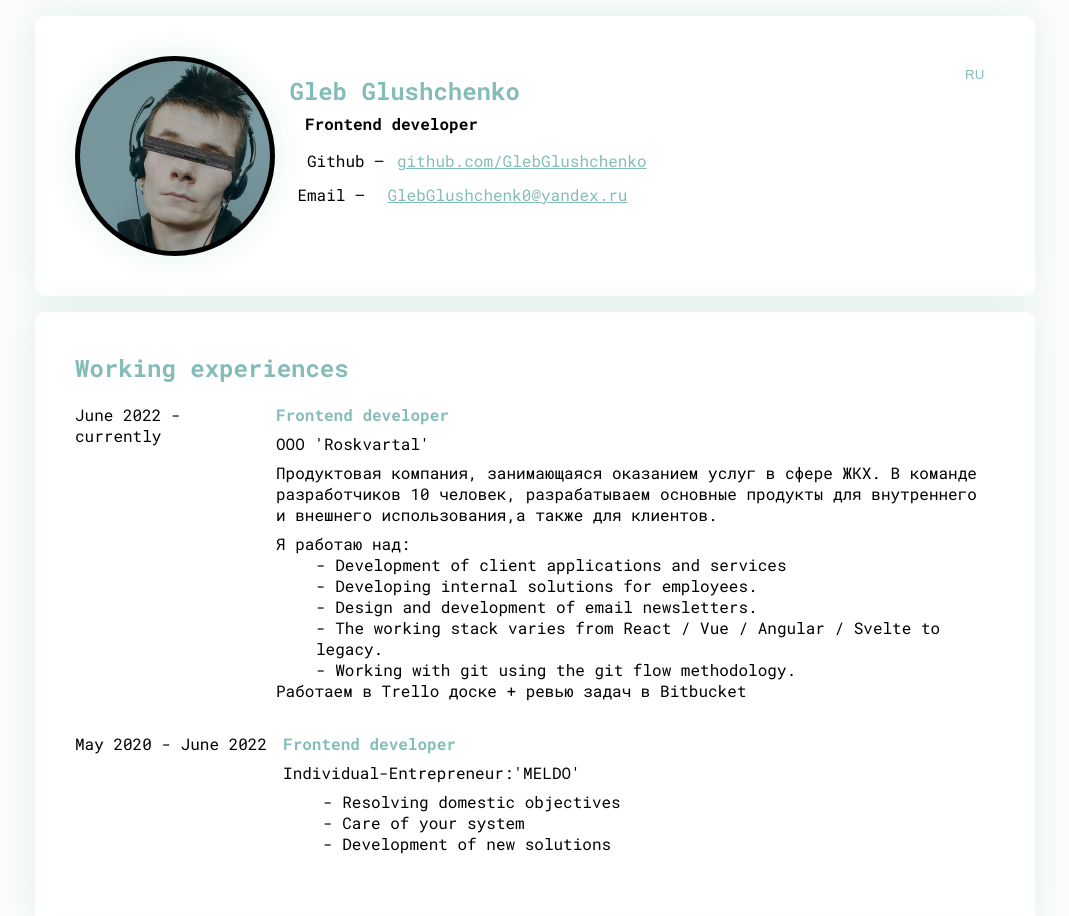
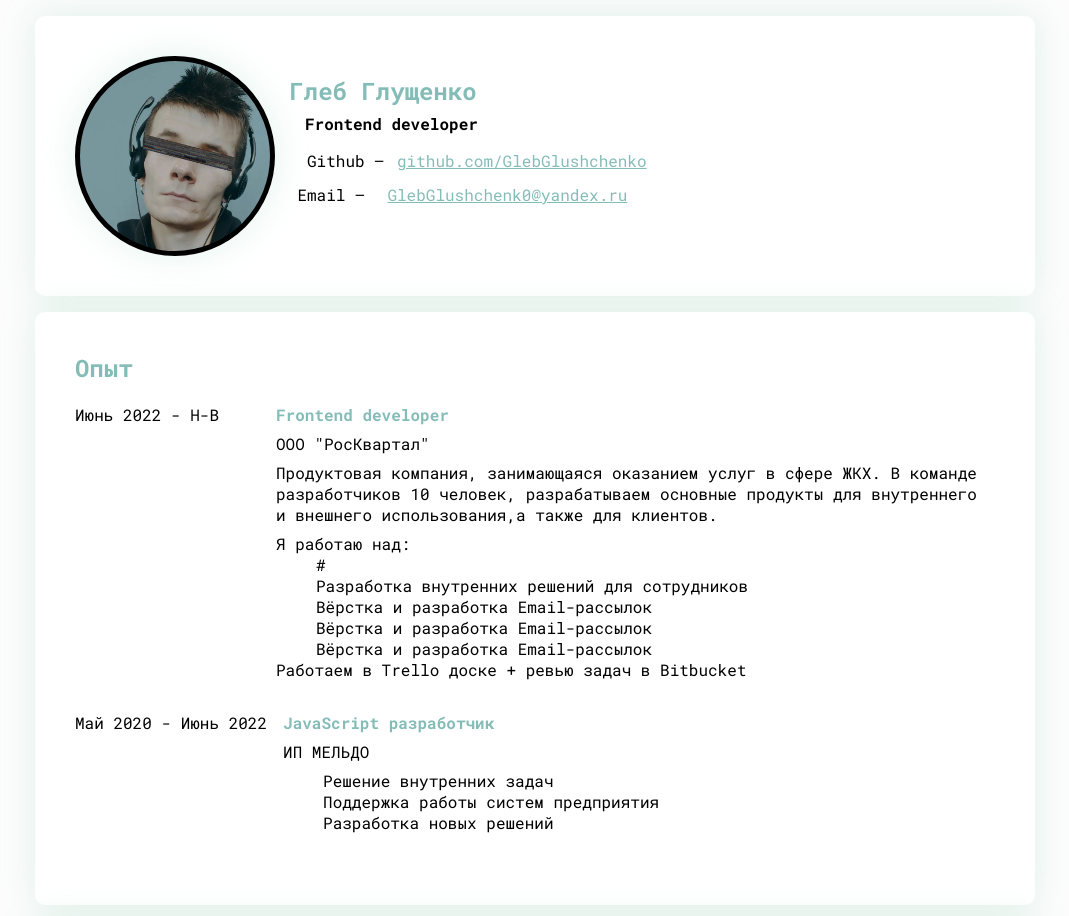
Before and after one commit to GlebGlushchenko/CV, a plain HTML site: page index.html in a window 1280 px wide. Shown: the top 916 px of the page, without its empty margins (105-1174 px from the left). Drawn offline with Linux system fonts and the light colour scheme.

Commit message:
feat: первые наработки по отпилу двух языков

```diff
--- a/index.html
+++ b/index.html
@@ -45,10 +45,6 @@
             </div>
           </div>
         </div>
-        <div>
-          <button class="header-switch-btn" id="en" onclick="changeLang(en);">EN </button>
-          <button class="header-switch-btn" id="ru" onclick="changeLang(ru);">RU</button>
-        </div>
       </header>
     </section>
 
@@ -60,9 +56,9 @@
           <span id="date_3">Июнь</span> 2022 - <span id="date_4">Н-В</span>
         </div>
         <div class="experience__description">
-          <div id="developer_2" class="experience__name">Фронтендер</div>
+          <div id="developer_2" class="experience__name">Frontend developer</div>
           <p class="company__name" id="individual_2">ООО "РосКвартал"</p>
-          <p class="company__name" id="about_company">#</p>
+          <p class="company__name" id="about_company">Продуктовая компания, занимающаяся оказанием услуг в сфере ЖКХ. В команде разработчиков 10 человек, разрабатываем основные продукты для внутреннего и внешнего использования,а также для клиентов.</p>
           <p id="my__work_flow">Я работаю над:</p>
           <ul class="skills__list">
             <li id="workSkills_4">#</li>
--- a/js/lang.js
+++ b/js/lang.js
@@ -1,48 +1,3 @@
-const lang = navigator.language;
-let langStor = window.localStorage.getItem("lang");
-
-if (langStor === "ru") {
-  changeLang(ru);
-} else changeLang(en);
-
-function changeLang(lan) {
-  if (lan.lang === "ru") {
-    window.localStorage.setItem("lang", "ru");
-  } else if (lan.lang === "en") {
-    window.localStorage.setItem("lang", "en");
-  }
-
-  const ru = document.getElementById("ru");
-  const en = document.getElementById("en");
-  const lengthObj = Object.getOwnPropertyNames(lan).length;
-
-  switch (lan.lang) {
-    case "ru":
-      en.setAttribute("style", "display: block");
-      ru.setAttribute("style", "display: none");
-      break;
-    case "en":
-      en.setAttribute("style", "display: none");
-      ru.setAttribute("style", "display: block");
-      break;
-    default:
-      break;
-  }
-
-  const translation = (str) => {
-    for (const key in lan) {
-      if (key == str) {
-        return lan[key];
-      }
-    }
-  };
-
-  for (let i = 1; i <= lengthObj - 1; i++) {
-    const objKey = Object.getOwnPropertyNames(lan)[i];
-    document.getElementById(objKey).innerText = translation(objKey);
-  }
-}
-
 const skills = [
   "JavaScript",
   "TypeScript",
```
